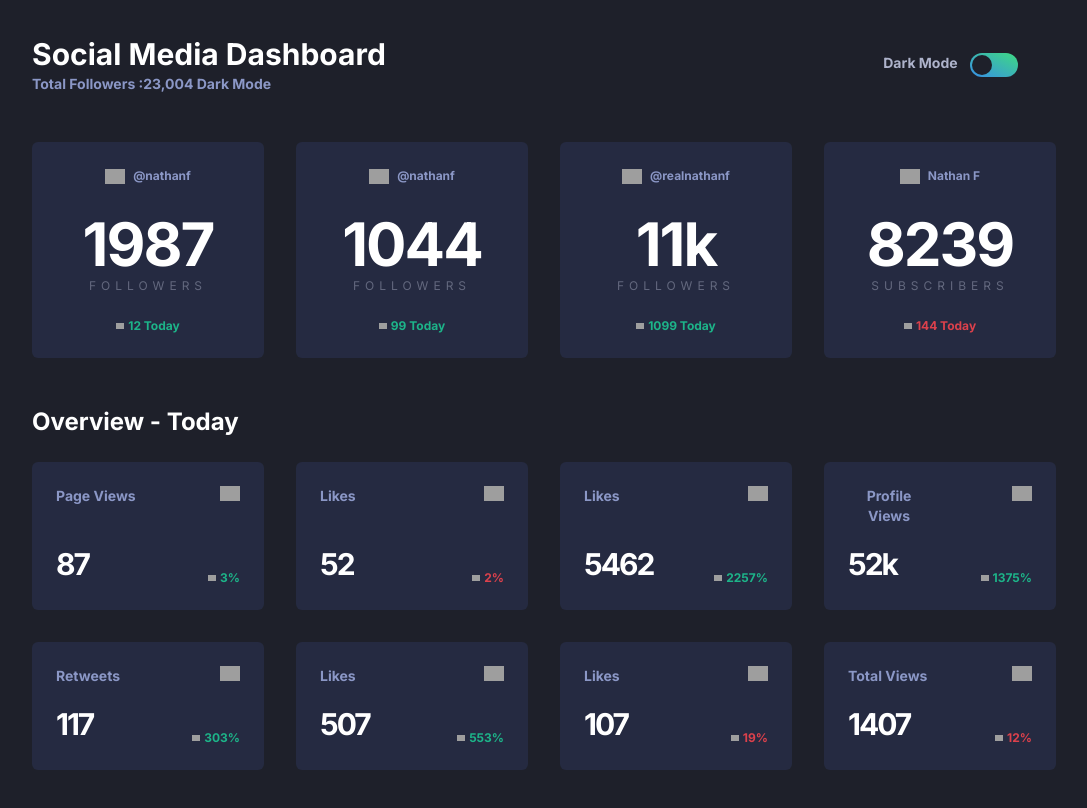
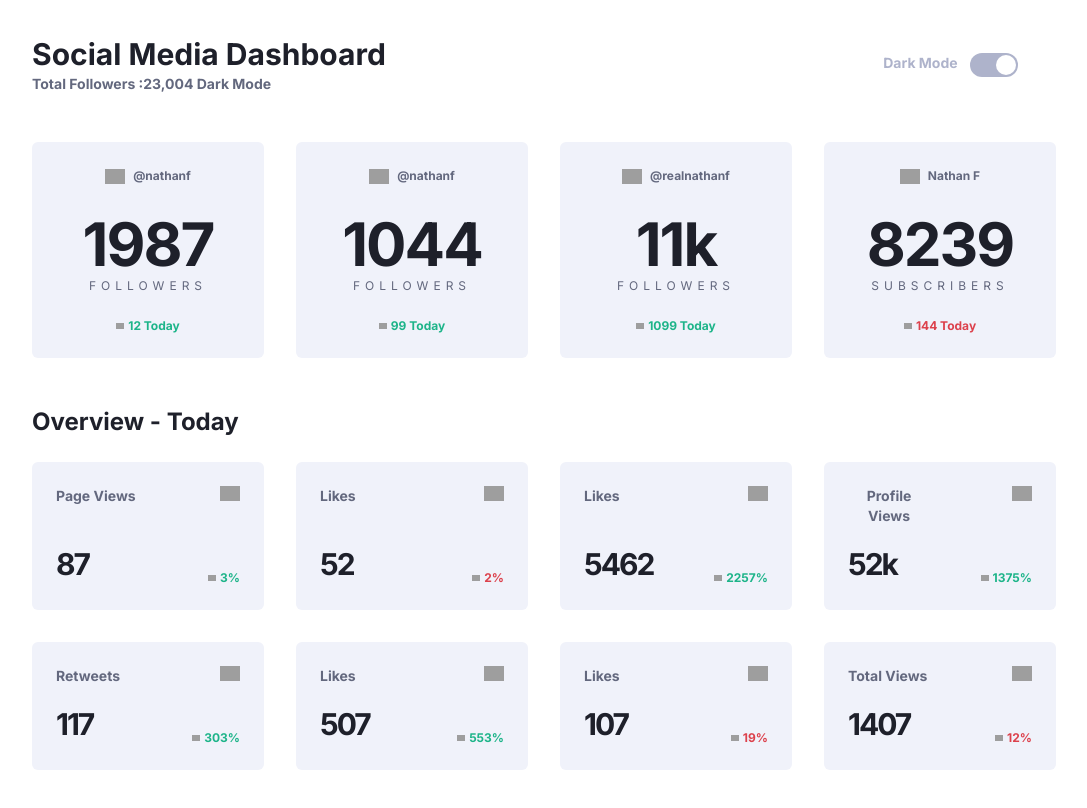
Before and after one commit to Vibeesarma/Social-Media-Dashobard-Next-JS-13.4, a Next.js app: page / in a window 1280 px wide. Shown: the top 808 px of the page, without its empty margins (96-1183 px from the left). Built offline with nearby package versions, Linux system fonts and the light colour scheme; grey boxes are pictures that could not be loaded.

Commit message:
theme toggle and other theme also added

```diff
--- a/app/globals.css
+++ b/app/globals.css
@@ -16,7 +16,7 @@
   }
 
   body {
-    @apply m-0 p-0 bg-dark_bg text-dark_text2;
+    @apply m-0 p-0 dark:bg-dark_bg dark:text-dark_text2 text-white_text2 bg-white_bg;
   }
 }
 
@@ -46,8 +46,8 @@
     @apply text-sm font-bold text-toggle;
   }
 
-  input{
-    @apply opacity-0
+  input {
+    @apply opacity-0;
   }
 }
 
@@ -71,7 +71,7 @@
 
   /* card */
   .card {
-    @apply bg-dark_card text-dark_text1 w-full text-center p-6 rounded-md flex-1 hover:bg-dark_card_hover transition duration-150 ease-in-out cursor-pointer;
+    @apply dark:bg-dark_card bg-white_card dark:text-dark_text1 text-white_text1 w-full text-center p-6 rounded-md flex-1 hover:dark:bg-dark_card_hover hover:bg-white_card_hover transition duration-150 ease-in-out cursor-pointer;
   }
 
   .card--facebook {
@@ -105,7 +105,7 @@
   }
 
   .card__count {
-    @apply text-white_bg font-bold tracking-[-2px] leading-none mb-1;
+    @apply dark:text-white_bg text-dark_bg font-bold tracking-[-2px] leading-none mb-1;
   }
   .card__count--big {
     @apply text-6xl;
@@ -115,7 +115,7 @@
   }
 
   .card__label {
-    @apply text-white_text1 text-xs font-normal uppercase tracking-[5px];
+    @apply text-white_text1 dark:text-dark_text1 text-xs font-normal uppercase tracking-[5px];
   }
 
   .card__followers {
@@ -177,18 +177,18 @@
   }
 
   .toggle__background {
-    @apply bg-gradient-to-tr from-toggle_bg_start to-toggle_bg_end h-full block rounded-xl overflow-hidden absolute w-full top-0 pointer-events-none;
+    @apply dark:bg-gradient-to-tr dark:from-toggle_bg_start dark:to-toggle_bg_end bg-toggle h-full block rounded-xl overflow-hidden absolute w-full top-0 pointer-events-none;
   }
 
   .toggle__button {
-    @apply rounded-full w-5 h-5 bg-dark_bg absolute left-0.5 right-full top-0.5 transition-all duration-200 ease-in-out;
+    @apply rounded-full w-5 h-5 dark:bg-dark_bg bg-white_bg absolute left-0.5 right-full top-0.5 transition-all duration-200 ease-in-out;
   }
 
   .toggle__input:focus ~ .toggle__button {
-    @apply border border-white_bg;
+    @apply border dark:border-white_bg border-dark_bg;
   }
 
-  .light_input:checked~.toggle__button {
+  .light_input:checked ~ .toggle__button {
     @apply right-0.5 left-[26px];
   }
 
@@ -197,7 +197,7 @@
   } */
 
   .toggle > label[for="dark"] {
-    @apply  mr-3;
+    @apply mr-3;
   }
 
   /* .toggle > label[for="system"] {
--- a/app/page.tsx
+++ b/app/page.tsx
@@ -2,15 +2,16 @@ import Image from "next/image";
 import Header from "@/components/Header";
 import CardSection from "@/components/CardSection";
 import CardBelowSextion from "@/components/CardBelowSection";
+import ColorThemeProvider from "@/components/ColorThemeProvider";
 
 export default function Home() {
   return (
-    <>
+    <ColorThemeProvider>
       <Header />
       <main>
         <CardSection />
         <CardBelowSextion />
       </main>
-    </>
+    </ColorThemeProvider>
   );
 }
--- /dev/null
+++ b/components/ColorThemeProvider.tsx
@@ -0,0 +1,13 @@
+'use client'
+import { ThemeProvider } from "next-themes";
+import { ReactNode } from "react";
+
+const ColorThemeProvider = ({ children }: { children: ReactNode }) => {
+  return (
+    <ThemeProvider enableColorScheme={true} attribute="class">
+      {children}
+    </ThemeProvider>
+  );
+};
+
+export default ColorThemeProvider;
--- a/components/DarkModeButton.tsx
+++ b/components/DarkModeButton.tsx
@@ -1,8 +1,27 @@
-import React from "react";
+"use client";
+
+import { useTheme } from "next-themes";
+import { useEffect, useState } from "react";
 
 const DarkModeButton = () => {
+  const [mounted, setMounted] = useState(false);
+  const { systemTheme, theme, setTheme } = useTheme();
+
+  useEffect(() => {
+    setMounted(true);
+  }, []);
+
+  if (!mounted) {
+    return null;
+  }
+  const currentTheme = theme === "system" ? systemTheme : theme;
+  console.log(
+    "🚀 ~ file: DarkModeButton.tsx:19 ~ DarkModeButton ~ currentTheme:",
+    currentTheme
+  );
   return (
     <fieldset
+      onChange={(e: any) => setTheme(e.target.value)}
       className="header__toggle toggle"
       aria-label="theme toggle"
       role="radiogroup"
@@ -12,12 +31,21 @@ const DarkModeButton = () => {
         <span className="visually-hidden">On</span>
       </label>
       <div className="toggle__wrapper">
-        <input className="toggle__input" type="radio" name="theme" id="dark" />
+        <input
+          className="toggle__input"
+          type="radio"
+          name="theme"
+          id="dark"
+          defaultChecked={currentTheme === "dark"}
+          value={"dark"}
+        />
         <input
           className="toggle__input light_input"
           type="radio"
           name="theme"
           id="light"
+          defaultChecked={currentTheme === "light"}
+          value={"light"}
         />
         <span aria-hidden="true" className="toggle__background"></span>
         <span aria-hidden="true" className="toggle__button"></span>
--- a/components/Header.tsx
+++ b/components/Header.tsx
@@ -6,7 +6,7 @@ const Header = () => {
     <header className="header container">
       <div className="header__title">
         <h1>Social Media Dashboard</h1>
-        <p className="text-sm font-bold text-dark_text1">Total Followers :23,004 Dark Mode</p>
+        <p className="text-sm font-bold dark:text-dark_text1 text-white_text1">Total Followers :23,004 Dark Mode</p>
       </div>
       <DarkModeButton />
     </header>
--- a/package.json
+++ b/package.json
@@ -16,6 +16,7 @@
     "eslint": "8.40.0",
     "eslint-config-next": "13.4.2",
     "next": "13.4.2",
+    "next-themes": "^0.2.1",
     "postcss": "8.4.23",
     "react": "18.2.0",
     "react-dom": "18.2.0",
--- a/tailwind.config.js
+++ b/tailwind.config.js
@@ -1,5 +1,6 @@
 /** @type {import('tailwindcss').Config} */
 module.exports = {
+  darkMode: "class",
   content: [
     "./pages/**/*.{js,ts,jsx,tsx,mdx}",
     "./components/**/*.{js,ts,jsx,tsx,mdx}",
@@ -43,6 +44,7 @@ module.exports = {
       white_bg: "hsl(0, 0%, 100%)",
       white_top_bg: "hsl(225, 100%, 98%)",
       white_card: "hsl(227, 47%, 96%)",
+      white_card_hover:"hsl(228,33%,91%)",
       white_text1: "hsl(228, 12%, 44%)",
       white_text2: "hsl(230, 17%, 14%)",
     },
```
Also changed, not shown: app/layout.tsx (+6 -6 lines), 1 other file (tests, documents, lock files or other folders).
